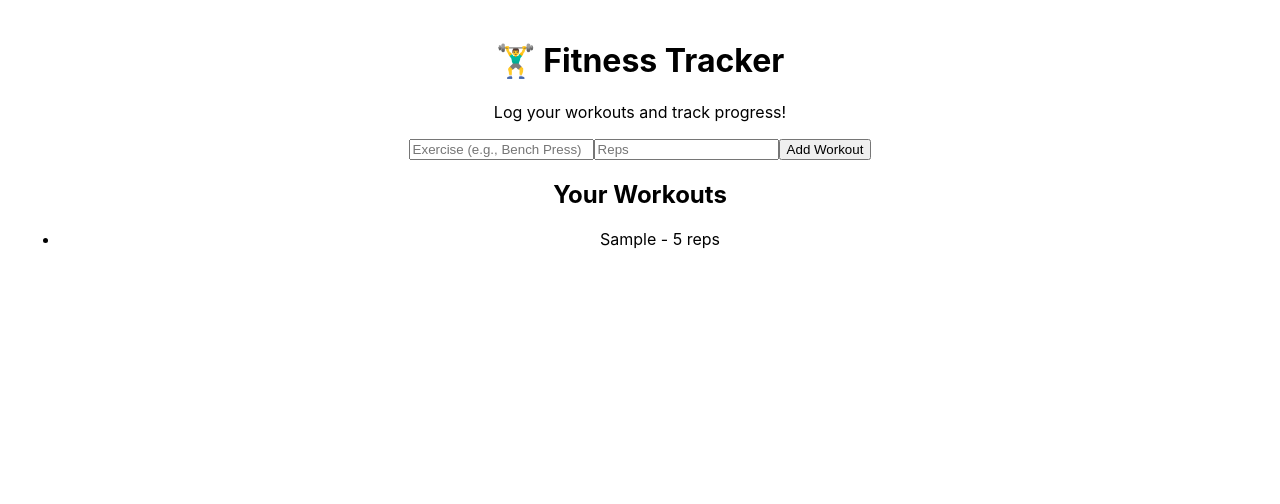
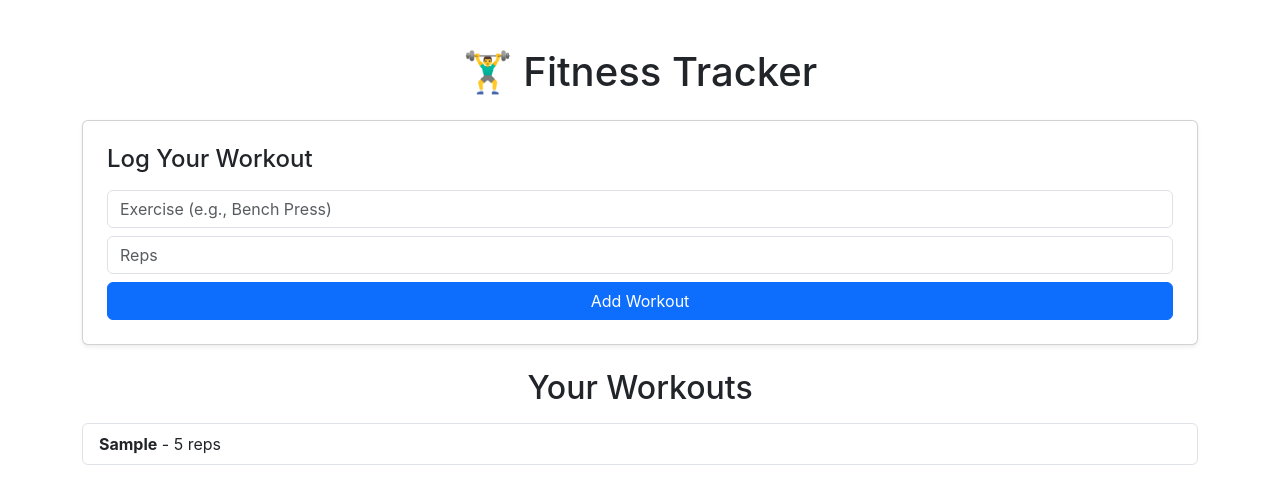
Before and after one commit to bjf2016/mn-fitness-app, a React (Create React App) app: page / in a window 1280 px wide. Both pictures are taken after typing "Sample", "5" into the empty fields and a click on the button "Add Workout". Shown: the top 504 px of the page. Built offline with nearby package versions, Linux system fonts and the light colour scheme.

Commit message:
Updated UI with Bootstrap and local storage

```diff
--- a/package.json
+++ b/package.json
@@ -4,6 +4,7 @@
   "version": "0.1.0",
   "private": true,
   "dependencies": {
+    "bootstrap": "^5.3.3",
     "cra-template": "1.2.0",
     "react": "^19.0.0",
     "react-dom": "^19.0.0",
@@ -17,7 +18,6 @@
     "eject": "react-scripts eject",
     "predeploy": "npm run build",
     "deploy": "gh-pages -d build"
-
   },
   "eslintConfig": {
     "extends": [
--- a/src/App.js
+++ b/src/App.js
@@ -1,49 +1,72 @@
-import React, { useState } from "react";
+import React, { useState, useEffect } from "react";
+import "bootstrap/dist/css/bootstrap.min.css";
 
 function App() {
   const [workouts, setWorkouts] = useState([]);
   const [exercise, setExercise] = useState("");
   const [reps, setReps] = useState("");
 
+  // Load stored workouts from local storage
+  useEffect(() => {
+    const savedWorkouts = JSON.parse(localStorage.getItem("workouts"));
+    if (savedWorkouts) {
+      setWorkouts(savedWorkouts);
+    }
+  }, []);
+
+  // Save workouts to local storage whenever they change
+  useEffect(() => {
+    localStorage.setItem("workouts", JSON.stringify(workouts));
+  }, [workouts]);
+
   const addWorkout = () => {
     if (exercise && reps) {
-      setWorkouts([...workouts, { exercise, reps }]);
+      const newWorkout = { exercise, reps };
+      setWorkouts([...workouts, newWorkout]);
       setExercise("");
       setReps("");
     }
   };
 
   return (
-    <div style={{ textAlign: "center", padding: "20px" }}>
-      <h1>🏋️‍♂️ Fitness Tracker</h1>
-      <p>Log your workouts and track progress!</p>
+    <div className="container mt-5">
+      <h1 className="text-center mb-4">🏋️‍♂️ Fitness Tracker</h1>
 
       {/* Workout Input */}
-      <div>
+      <div className="card p-4 shadow-sm">
+        <h4 className="mb-3">Log Your Workout</h4>
+        <div className="input-group mb-2">
           <input
             type="text"
+            className="form-control"
             placeholder="Exercise (e.g., Bench Press)"
             value={exercise}
             onChange={(e) => setExercise(e.target.value)}
           />
+        </div>
+        <div className="input-group mb-2">
           <input
             type="number"
+            className="form-control"
             placeholder="Reps"
             value={reps}
             onChange={(e) => setReps(e.target.value)}
           />
-        <button onClick={addWorkout}>Add Workout</button>
+        </div>
+        <button className="btn btn-primary w-100" onClick={addWorkout}>
+          Add Workout
+        </button>
       </div>
 
       {/* Workout Log */}
-      <h2>Your Workouts</h2>
+      <h2 className="text-center mt-4">Your Workouts</h2>
       {workouts.length === 0 ? (
-        <p>No workouts logged yet.</p>
+        <p className="text-center text-muted">No workouts logged yet.</p>
       ) : (
-        <ul>
+        <ul className="list-group mt-3">
           {workouts.map((workout, index) => (
-            <li key={index}>
-              {workout.exercise} - {workout.reps} reps
+            <li key={index} className="list-group-item">
+              <strong>{workout.exercise}</strong> - {workout.reps} reps
             </li>
           ))}
         </ul>
--- a/src/index.js
+++ b/src/index.js
@@ -1,3 +1,4 @@
+import "bootstrap/dist/css/bootstrap.min.css";
 import React from 'react';
 import ReactDOM from 'react-dom/client';
 import './index.css';
```
Also changed, not shown: 1 other file (tests, documents, lock files or other folders). Lines whose indentation alone changed are shown as unchanged.
